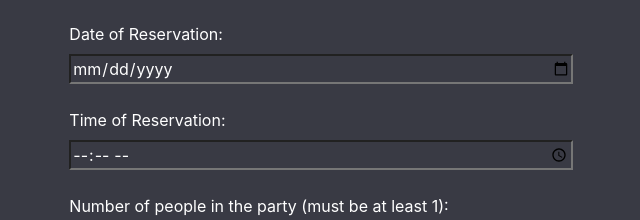
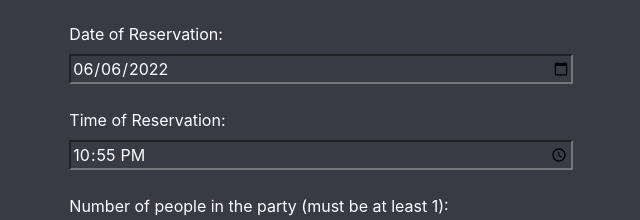
Before and after one commit to rdburdett/Periodic-Tables, a React (Create React App) app in the folder front-end/: page /reservations/new in a window 1280 px wide. Shown: the part 324-544 px from the top of the page, without its empty margins (174-814 px from the left). Built offline with nearby package versions, Linux system fonts and the light colour scheme; no server answers; a web font is replaced by a local one.

Commit message:
add error alert, navigate to dash on submit

```diff
--- a/front-end/src/routes/reservations/NewReservation.js
+++ b/front-end/src/routes/reservations/NewReservation.js
@@ -3,16 +3,23 @@ import { useHistory } from "react-router-dom";
 import { createReservation } from "../../utils/api";
 import ReservationForm from "./ReservationForm";
 
+import ErrorAlert from "../../layout/ErrorAlert";
+import { today, now } from "../../utils/date-time";
+// import useQuery from "../../utils/useQuery";
+
+
 function NewReservation() {
+  // const date = useQuery().get("date")
   const abortController = new AbortController();
-  // const { Reservation, setReservation } = useState("mock Reservation")
+  const [reservationsError, setReservationsError] = useState(null);
 
+  console.log(now())
   const initialFormState = {
     first_name: "First Name",
     last_name: "Last Name",
     mobile_number: "123-456-7890",
-    reservation_date: "",
-    reservation_time: "",
+    reservation_date:  today(),
+    reservation_time: now(),
     people: 1,
   };
   const [formData, setFormData] = useState({ ...initialFormState });
@@ -21,18 +28,18 @@ function NewReservation() {
   // Submit
   const handleSubmit = (event) => {
     event.preventDefault();
-
-    console.log("Form data: ", formData)
+    // console.log("Form data: ", formData)
     async function apiCall() {
+      setReservationsError(null);
       try {
         await createReservation(formData, abortController.signal);
-        history.push(`/dashboard`);
+        history.push(`/dashboard?date=${formData.reservation_date}`);
       } catch (error) {
         if (error.name === "AbortError") {
           // Ignore `AbortError`
           console.log("Aborted");
         } else {
-          throw error;
+          setReservationsError(error);
         }
       }
     }
@@ -41,11 +48,10 @@ function NewReservation() {
       abortController.abort();
     };
   };
+
+  // Change form
   const handleChange = ({ target }) => {
     let value = target.value;
-    // if (target.name === "capacity" && target.value <= 0) {
-    //   value = 1;
-    // }
 
     setFormData({
       ...formData,
@@ -53,7 +59,13 @@ function NewReservation() {
     });
 
   };
-  console.log("Form Data: ", formData, typeof(formData.people))
+
+  // Log form data
+  console.log(
+    "Form Data: ",
+    formData,
+    // typeof (formData.people)
+  )
 
   return (
     <div className="container">
@@ -74,6 +86,7 @@ function NewReservation() {
           </button>
         </form>
       </div>
+      <ErrorAlert error={reservationsError} />
       {/* <div>{reservation}</div> */}
       {/* <button>Cancel</button><button>Create</button> */}
     </div>
```
